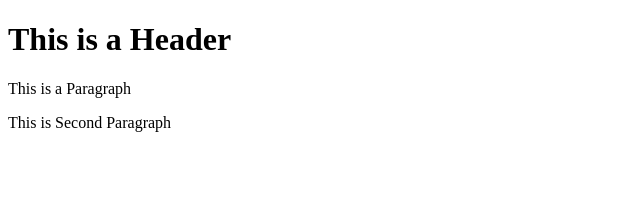
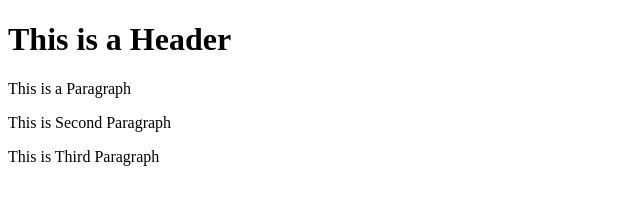
Before and after one commit to soguha/git-test, a website: page index.html in a window 1280 px wide. Shown: the whole page, without its empty margins (0-640 px from the left). Drawn offline with Linux system fonts and the light colour scheme.

Commit message:
Fourth Commit

```diff
--- a/index.html
+++ b/index.html
@@ -6,5 +6,6 @@
         <h1>This is a Header</h1>
         <p>This is a Paragraph</p>
         <p>This is Second Paragraph</p>
+        <p>This is Third Paragraph</p>
     </body>
 </html>
```
Also changed, not shown: package.json (added, +24 -0 lines), 2 other files.
